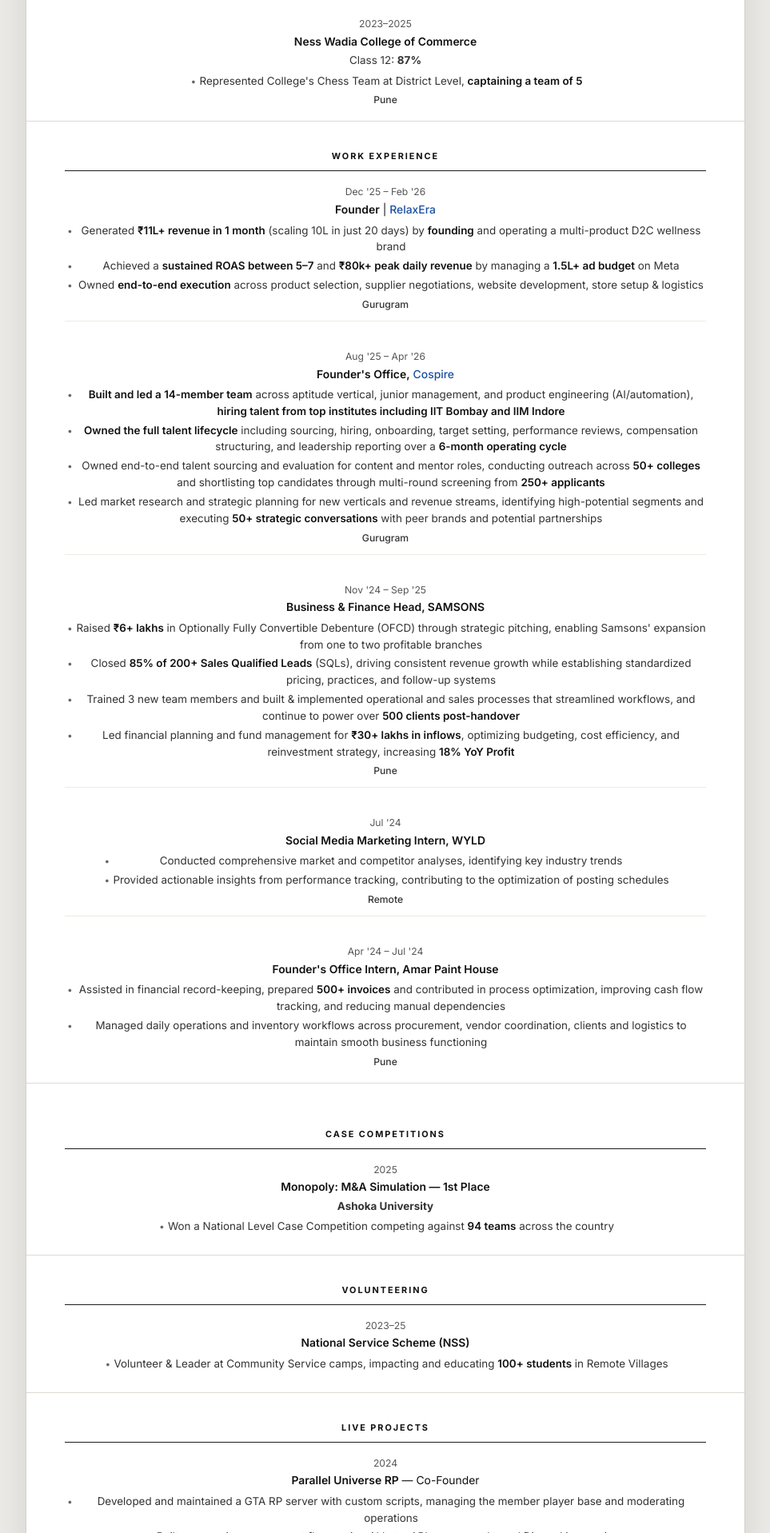
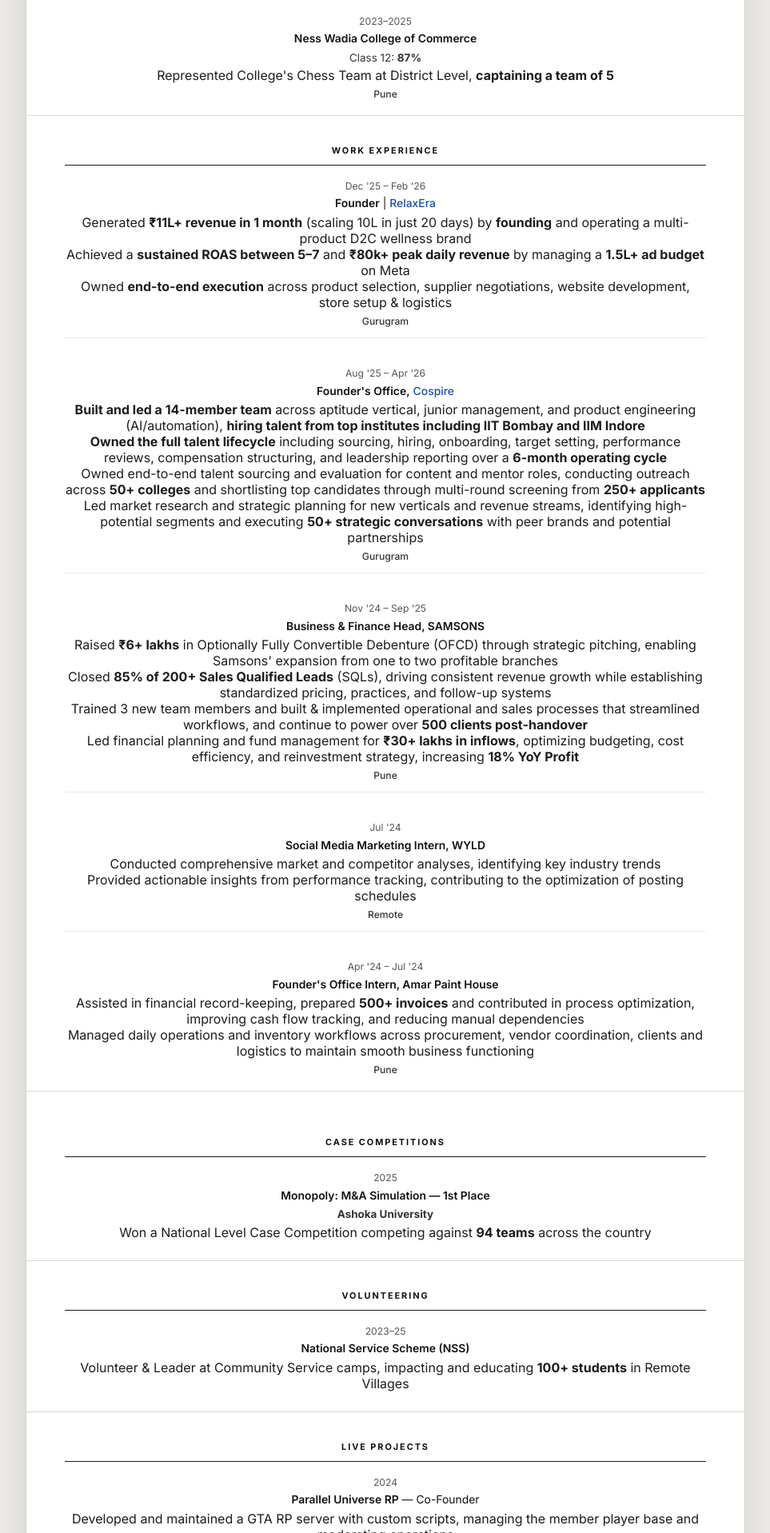
Before and after one commit to jayesh-kansal/Resume_IIMB, a plain HTML site: page index.html in a window 1280 px wide. Shown: the part 883-2800 px from the top of the page at 80% size, without its empty margins (158-1121 px from the left). Drawn offline with nearby package versions, Linux system fonts and the light colour scheme.

Commit message:
Update index.html with new content replacing bullet lists with paragraph text.

```diff
--- a/index.html
+++ b/index.html
@@ -43,9 +43,7 @@
           <div class="col-content">
             <p class="role"><strong>Masters' Union</strong></p>
             <p class="detail">Undergraduate Programme in <strong>Technology &amp; Business Management</strong></p>
-            <ul class="bullets">
-              <li>Achieved Dean's List in Semester 1</li>
-            </ul>
+            <p>Achieved Dean's List in Semester 1</p>
           </div>
           <span class="col-loc">Gurugram</span>
         </div>
@@ -64,9 +62,7 @@
           <div class="col-content">
             <p class="role"><strong>Ness Wadia College of Commerce</strong></p>
             <p class="detail">Class 12: <strong>87%</strong></p>
-            <ul class="bullets">
-              <li>Represented College's Chess Team at District Level, <strong>captaining a team of 5</strong></li>
-            </ul>
+            <p>Represented College's Chess Team at District Level, <strong>captaining a team of 5</strong></p>
           </div>
           <span class="col-loc">Pune</span>
         </div>
@@ -83,11 +79,9 @@
           <span class="col-date">Dec '25 – Feb '26</span>
           <div class="col-content">
             <p class="role"><strong>Founder</strong> | <a href="#" class="link">RelaxEra</a></p>
-            <ul class="bullets">
-              <li>Generated <strong>₹11L+ revenue in 1 month</strong> (scaling 10L in just 20 days) by <strong>founding</strong> and operating a multi-product D2C wellness brand</li>
-              <li>Achieved a <strong>sustained ROAS between 5–7</strong> and <strong>₹80k+ peak daily revenue</strong> by managing a <strong>1.5L+ ad budget</strong> on Meta</li>
-              <li>Owned <strong>end-to-end execution</strong> across product selection, supplier negotiations, website development, store setup &amp; logistics</li>
-            </ul>
+            <p>Generated <strong>₹11L+ revenue in 1 month</strong> (scaling 10L in just 20 days) by <strong>founding</strong> and operating a multi-product D2C wellness brand</p>
+            <p>Achieved a <strong>sustained ROAS between 5–7</strong> and <strong>₹80k+ peak daily revenue</strong> by managing a <strong>1.5L+ ad budget</strong> on Meta</p>
+            <p>Owned <strong>end-to-end execution</strong> across product selection, supplier negotiations, website development, store setup &amp; logistics</p>
           </div>
           <span class="col-loc">Gurugram</span>
         </div>
@@ -96,12 +90,10 @@
           <span class="col-date">Aug '25 – Apr '26</span>
           <div class="col-content">
             <p class="role"><strong>Founder's Office,</strong> <a href="https://cospire.in" target="_blank" rel="noopener" class="link">Cospire</a></p>
-            <ul class="bullets">
-              <li><strong>Built and led a 14-member team</strong> across aptitude vertical, junior management, and product engineering (AI/automation), <strong>hiring talent from top institutes including IIT Bombay and IIM Indore</strong></li>
-              <li><strong>Owned the full talent lifecycle</strong> including sourcing, hiring, onboarding, target setting, performance reviews, compensation structuring, and leadership reporting over a <strong>6-month operating cycle</strong></li>
-              <li>Owned end-to-end talent sourcing and evaluation for content and mentor roles, conducting outreach across <strong>50+ colleges</strong> and shortlisting top candidates through multi-round screening from <strong>250+ applicants</strong></li>
-              <li>Led market research and strategic planning for new verticals and revenue streams, identifying high-potential segments and executing <strong>50+ strategic conversations</strong> with peer brands and potential partnerships</li>
-            </ul>
+            <p><strong>Built and led a 14-member team</strong> across aptitude vertical, junior management, and product engineering (AI/automation), <strong>hiring talent from top institutes including IIT Bombay and IIM Indore</strong></p>
+            <p><strong>Owned the full talent lifecycle</strong> including sourcing, hiring, onboarding, target setting, performance reviews, compensation structuring, and leadership reporting over a <strong>6-month operating cycle</strong></p>
+            <p>Owned end-to-end talent sourcing and evaluation for content and mentor roles, conducting outreach across <strong>50+ colleges</strong> and shortlisting top candidates through multi-round screening from <strong>250+ applicants</strong></p>
+            <p>Led market research and strategic planning for new verticals and revenue streams, identifying high-potential segments and executing <strong>50+ strategic conversations</strong> with peer brands and potential partnerships</p>
           </div>
           <span class="col-loc">Gurugram</span>
         </div>
@@ -110,12 +102,10 @@
           <span class="col-date">Nov '24 – Sep '25</span>
           <div class="col-content">
             <p class="role"><strong>Business &amp; Finance Head, SAMSONS</strong></p>
-            <ul class="bullets">
-              <li>Raised <strong>₹6+ lakhs</strong> in Optionally Fully Convertible Debenture (OFCD) through strategic pitching, enabling Samsons' expansion from one to two profitable branches</li>
-              <li>Closed <strong>85% of 200+ Sales Qualified Leads</strong> (SQLs), driving consistent revenue growth while establishing standardized pricing, practices, and follow-up systems</li>
-              <li>Trained 3 new team members and built &amp; implemented operational and sales processes that streamlined workflows, and continue to power over <strong>500 clients post-handover</strong></li>
-              <li>Led financial planning and fund management for <strong>₹30+ lakhs in inflows</strong>, optimizing budgeting, cost efficiency, and reinvestment strategy, increasing <strong>18% YoY Profit</strong></li>
-            </ul>
+            <p>Raised <strong>₹6+ lakhs</strong> in Optionally Fully Convertible Debenture (OFCD) through strategic pitching, enabling Samsons' expansion from one to two profitable branches</p>
+            <p>Closed <strong>85% of 200+ Sales Qualified Leads</strong> (SQLs), driving consistent revenue growth while establishing standardized pricing, practices, and follow-up systems</p>
+            <p>Trained 3 new team members and built &amp; implemented operational and sales processes that streamlined workflows, and continue to power over <strong>500 clients post-handover</strong></p>
+            <p>Led financial planning and fund management for <strong>₹30+ lakhs in inflows</strong>, optimizing budgeting, cost efficiency, and reinvestment strategy, increasing <strong>18% YoY Profit</strong></p>
           </div>
           <span class="col-loc">Pune</span>
         </div>
@@ -124,10 +114,8 @@
           <span class="col-date">Jul '24</span>
           <div class="col-content">
             <p class="role"><strong>Social Media Marketing Intern, WYLD</strong></p>
-            <ul class="bullets">
-              <li>Conducted comprehensive market and competitor analyses, identifying key industry trends</li>
-              <li>Provided actionable insights from performance tracking, contributing to the optimization of posting schedules</li>
-            </ul>
+            <p>Conducted comprehensive market and competitor analyses, identifying key industry trends</p>
+            <p>Provided actionable insights from performance tracking, contributing to the optimization of posting schedules</p>
           </div>
           <span class="col-loc">Remote</span>
         </div>
@@ -136,10 +124,8 @@
           <span class="col-date">Apr '24 – Jul '24</span>
           <div class="col-content">
             <p class="role"><strong>Founder's Office Intern, Amar Paint House</strong></p>
-            <ul class="bullets">
-              <li>Assisted in financial record-keeping, prepared <strong>500+ invoices</strong> and contributed in process optimization, improving cash flow tracking, and reducing manual dependencies</li>
-              <li>Managed daily operations and inventory workflows across procurement, vendor coordination, clients and logistics to maintain smooth business functioning</li>
-            </ul>
+            <p>Assisted in financial record-keeping, prepared <strong>500+ invoices</strong> and contributed in process optimization, improving cash flow tracking, and reducing manual dependencies</p>
+            <p>Managed daily operations and inventory workflows across procurement, vendor coordination, clients and logistics to maintain smooth business functioning</p>
           </div>
           <span class="col-loc">Pune</span>
         </div>
@@ -156,9 +142,7 @@
           <div class="col-content">
             <p class="role"><strong>Monopoly: M&amp;A Simulation — 1st Place</strong></p>
             <p class="detail"><strong>Ashoka University</strong></p>
-            <ul class="bullets">
-              <li>Won a National Level Case Competition competing against <strong>94 teams</strong> across the country</li>
-            </ul>
+            <p>Won a National Level Case Competition competing against <strong>94 teams</strong> across the country</p>
           </div>
           <span class="col-loc"></span>
         </div>
@@ -173,9 +157,7 @@
           <span class="col-date">2023–25</span>
           <div class="col-content">
             <p class="role"><strong>National Service Scheme (NSS)</strong></p>
-            <ul class="bullets">
-              <li>Volunteer &amp; Leader at Community Service camps, impacting and educating <strong>100+ students</strong> in Remote Villages</li>
-            </ul>
+            <p>Volunteer &amp; Leader at Community Service camps, impacting and educating <strong>100+ students</strong> in Remote Villages</p>
           </div>
           <span class="col-loc"></span>
         </div>
@@ -191,10 +173,8 @@
           <span class="col-date">2024</span>
           <div class="col-content">
             <p class="role"><strong>Parallel Universe RP</strong> — Co-Founder</p>
-            <ul class="bullets">
-              <li>Developed and maintained a GTA RP server with custom scripts, managing the member player base and moderating operations</li>
-              <li>Built community engagement flows using AI bots, APIs, commands, and Discord integrations</li>
-            </ul>
+            <p>Developed and maintained a GTA RP server with custom scripts, managing the member player base and moderating operations</p>
+            <p>Built community engagement flows using AI bots, APIs, commands, and Discord integrations</p>
           </div>
           <span class="col-loc"></span>
         </div>
@@ -203,9 +183,7 @@
           <span class="col-date">2021</span>
           <div class="col-content">
             <p class="role"><strong>PC Building &amp; Repair</strong> — Freelance</p>
-            <ul class="bullets">
-              <li>Built and optimized custom PCs for personal and client use, focusing on performance and cost-efficiency</li>
-            </ul>
+            <p>Built and optimized custom PCs for personal and client use, focusing on performance and cost-efficiency</p>
           </div>
           <span class="col-loc"></span>
         </div>
```
